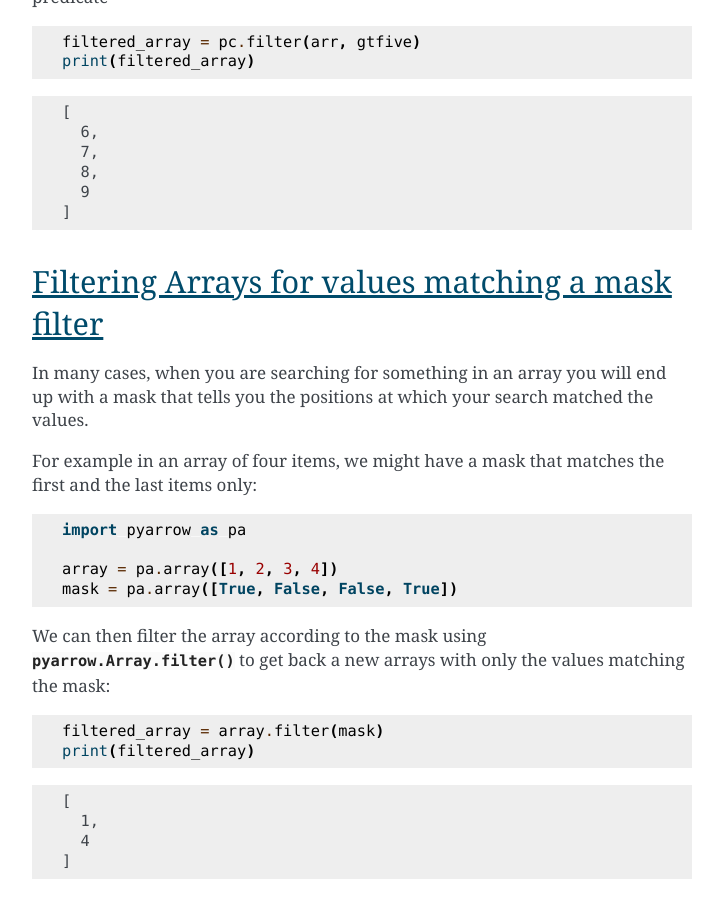
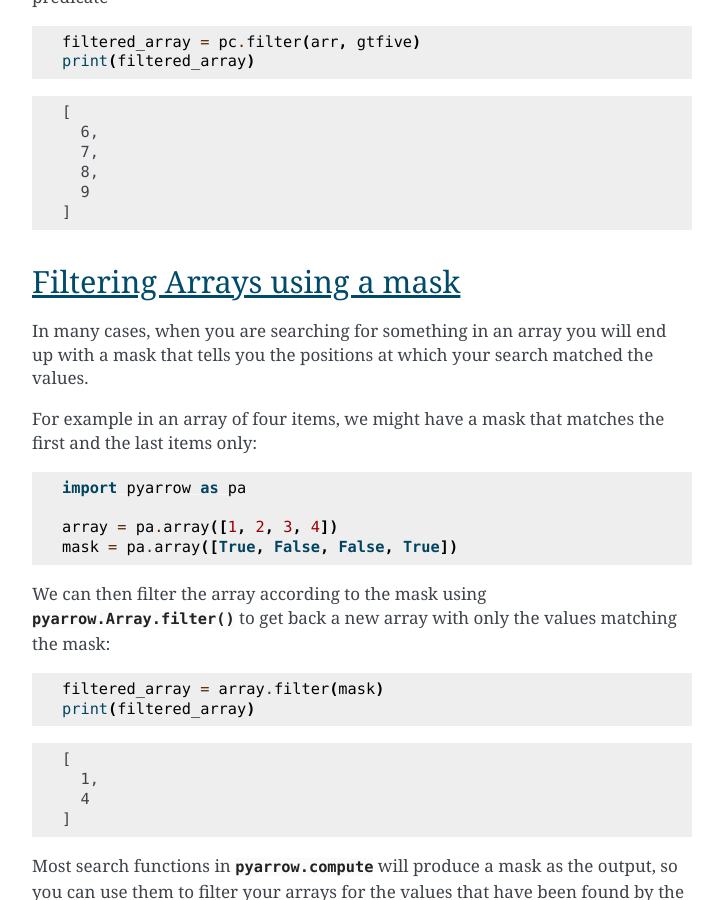
Before and after one commit to apache/arrow-cookbook, a Sphinx documentation site: the page built from python/source/data.rst, in a window 1280 px wide and 900 px high, scrolled down 4031 px. Shown: the whole window, without its empty margins (388-1111 px from the left). Built offline with Sphinx 7.4.7, drawn with Linux system fonts in a browser that asks for light colours; some of the changed text lies outside the part shown.

Commit message:
Apply suggestions from code review
Co-authored-by: Weston Pace <weston.pace@gmail.com>

```diff
--- a/python/source/data.rst
+++ b/python/source/data.rst
@@ -236,8 +236,8 @@
     9
   ]
 
-Filtering Arrays for values matching a mask filter
-==================================================
+Filtering Arrays using a mask
+=============================
 
 In many cases, when you are searching for something in an array
 you will end up with a mask that tells you the positions at which
@@ -254,7 +254,7 @@
   mask = pa.array([True, False, False, True])
 
 We can then filter the array according to the mask using
-:meth:`pyarrow.Array.filter` to get back a new arrays with
+:meth:`pyarrow.Array.filter` to get back a new array with
 only the values matching the mask:
 
 .. testcode::
```
